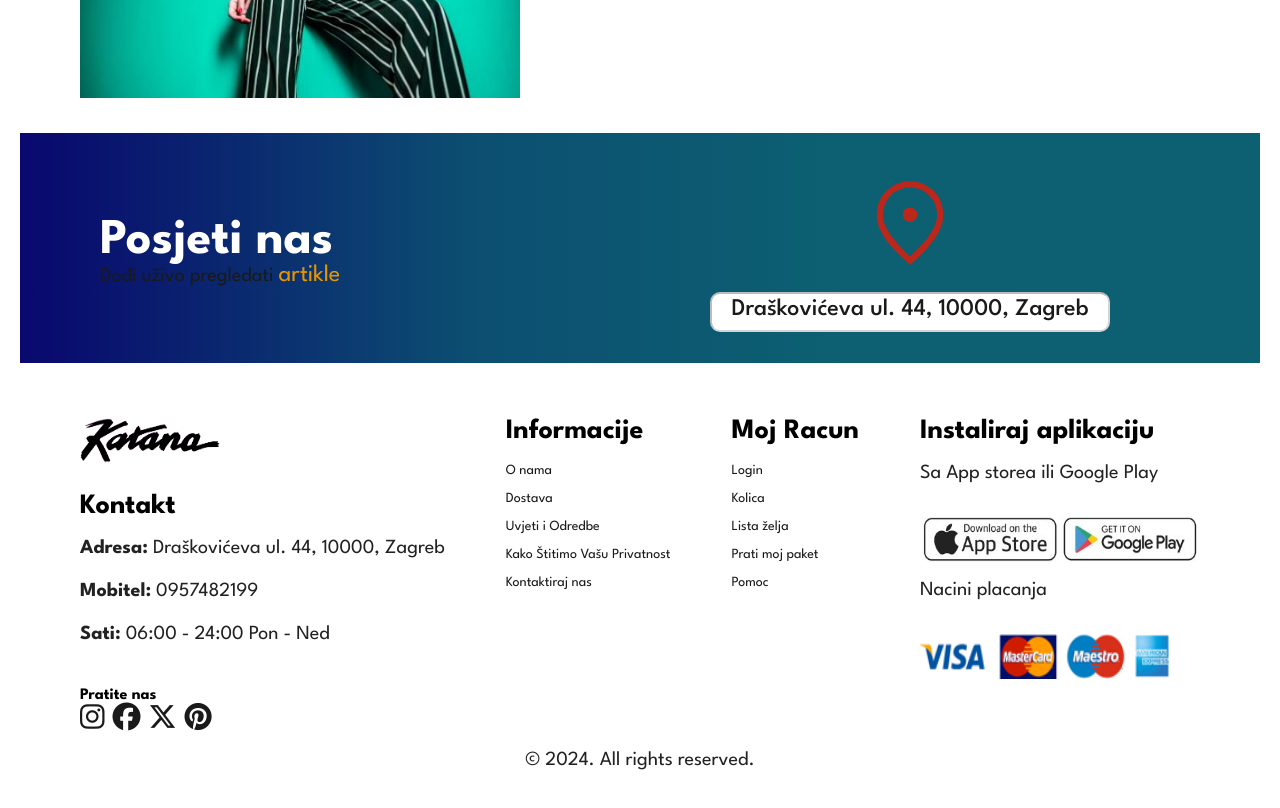
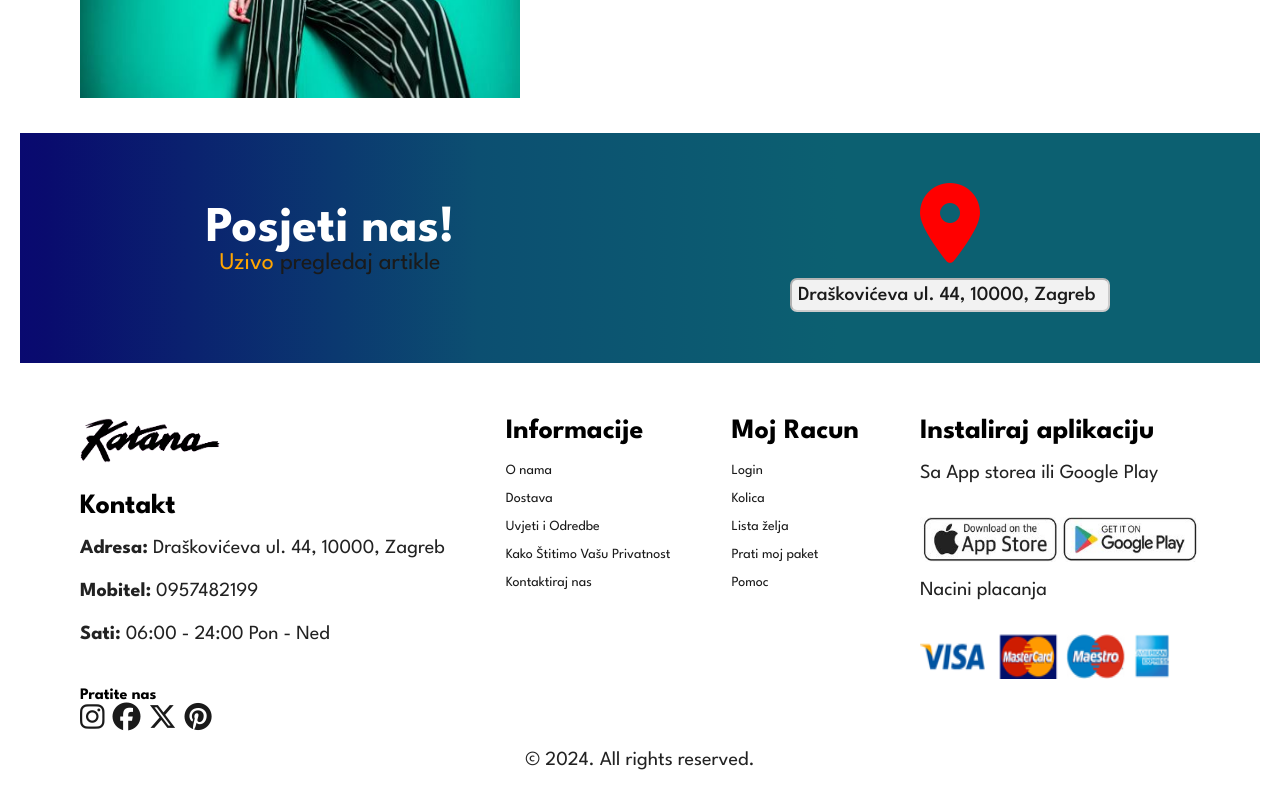
Before and after one commit to AdrianPalcic/WebshopReact, a React (Vite) app: page /#/ in a window 1280 px wide. Shown: the part 5040-5848 px from the top of the page. Built offline with nearby package versions, Linux system fonts and the light colour scheme.

Commit message:
Fixed bugs

```diff
--- a/src/CSS/Home-page.css
+++ b/src/CSS/Home-page.css
@@ -329,7 +329,7 @@ p {
 }
 .bimbo {
     display:flex;
-
+    padding: 40px 80px;
    flex-wrap:wrap;
    justify-content: space-between;
 }
@@ -399,64 +399,59 @@ p {
     padding: 0 80px;
 }
 .comeandvisit {
-    display: flex;
-    justify-content: space-between;
-    flex-wrap:wrap;
     align-items: center;
     background: rgb(9,9,112);
     background: linear-gradient(90deg, rgba(9,9,112,1) 0%, rgba(9,11,110,1) 2%, rgba(12,79,113,1) 37%, rgba(12,96,113,1) 66%, rgba(12,96,113,1) 93%);
     height:230px;
     margin: 15px 20px;
+    display:flex;
+    color:white;
+    justify-content: space-between;
+    flex-wrap: wrap;
+}
+.comeandvisit .visit h2 {
+    font-size:50px;
+}
+.comeandvisit .visit p {
+    color: #1a1a1a;
+    font-size:24px;
+}
+.comeandvisit .visit span {
+    color:orange
 }
 .comeandvisit div {
+
+    width:100px;
+    height:100%;
     flex:1;
+    padding:20px;
+
 }
-.comeandvisit .posjeti-text h2 {
-font-size: 50px;
-color:white;
-font-weight: 700;
+.comeandvisit .visit {
+    display:flex;
+    justify-content: center;
+    flex-direction:column;
+    align-items: center;
 }
-.comeandvisit .posjeti-text p {
-    font-size: 20px;
-    font-weight:400;
-    color:#1a1a1a;
-}
-.adresa {
+.comeandvisit .location {
     display:flex;
     flex-direction: column;
-    align-items: center;
-
-}
-.comeandvisit .adresa  svg {
-   width:100%;
-   height: 100%;
-
-
-}
-.comeandvisit .adresa input {
-    height: 45px;
-    text-align: center;
-    padding:12px 0px;
-    display:flex;
     justify-content: center;
     align-items: center;
-    width:400px;
-    flex:1;
-    margin:15px 15px;
-    border-radius: 10px;
-    background-color: white;
-
 }
-.comeandvisit .adresa input::placeholder {
-    font-size:24px;
+.comeandvisit .location i {
+    font-size:80px;
+    margin-bottom:15px;
+    color:red;
+}
+.comeandvisit .location input {
+    padding:6px;
+    border-radius: 7px;
+    background-color: hsl(0, 0%, 95%);
+    font-size: 20px;
+    width:320px;
     font-weight:500;
-    color: #1a1a1a;
-    padding:10px 0px;
-
-}
-.comeandvisit .posjeti-text span {
-    font-size: 24px;
-    color:hsl(39, 100%, 45%);
+    color:#1a1a1a;
 }
 
 footer img {
@@ -470,7 +465,7 @@ footer {
     display:flex;
     flex-wrap:wrap;
     justify-content: space-between;
-
+    padding: 40px 80px;
 }
 footer .col{
     display:flex;
@@ -547,6 +542,7 @@ footer .cr  {
     .bimbo .banner-box {
         min-width: 100%;
         height:30vh;
+        margin: 0 0 15px 0;
 
     }
     .bombi  {
@@ -555,34 +551,19 @@ footer .cr  {
     .bombi .banner-box {
         width: 28%;
     }
+    .comeandvisit div {
+        flex:0;
+        width:100%;
+    }
     .comeandvisit {
+        height:33vh;
         flex-direction: column;
-        justify-content: center;
-        align-items: center;
-        height:33vh;
-
+        height: max-content;
     }
 
-    .comeandvisit .adresa input {
-        width:400px;
-
-    }
 }
 @media (max-width: 477px) {
-    .sec-pad {
-        padding: 20px;
-    }
-    .comeandvisit {
-        flex-direction: column;
-        flex-wrap:wrap;
-        height:36vh
-    }
-    .comeandvisit .adresa input {
-        width:250px;
-    }
-    .comeandvisit .adresa input::placeholder {
-        font-size:14px;
-    }
+
     .hero-section {
         padding: 0 20px;
         background-position: 55%;
@@ -601,9 +582,11 @@ footer .cr  {
     }
     .f-section {
         justify-content: space-between;
+        padding: 20px;
     }
     .f-section .box {
-        width:150px;
+
+        width:120px;
         font-size:14px;
         margin: 0 0 15px 0;
     }
@@ -627,8 +610,14 @@ footer .cr  {
         text-align:center;
         padding:10px;
     }
+    .bimbo {
+        padding:20px;
+    }
     .bimbo .banner-box {
+        padding:20px;
         height: 53vh;
+        min-width:100%;
+        margin: 0 0 15px 0;
 
     }
     .bimbo .banner-box:nth-child(2) {
@@ -640,4 +629,10 @@ footer .cr  {
     .bombi .banner-box {
         width:100%;
     }
+    .comeandvisit .location i {
+        font-size: 50px;
+    }
+    footer {
+        padding: 20px;
+    }
 }
--- a/src/Components/HomePageComp/Cards.jsx
+++ b/src/Components/HomePageComp/Cards.jsx
@@ -1,7 +1,7 @@
 
     function Cards({background, background2}) {
         return (
-            <section className="sec-pad bimbo">
+            <section className=" bimbo">
     <div className="banner-box" style={background}>
     <h2>Lorem ipsum</h2>
     <h1>Lorem ipsum dolor sit</h1>
--- a/src/Components/HomePageComp/F-section.jsx
+++ b/src/Components/HomePageComp/F-section.jsx
@@ -1,7 +1,7 @@
 
     function Fsection({data}) {
         return (
-        <section className="f-section sec-pad">
+        <section className="f-section">
             {data.map((card) => {
                 return (
                 <div class="box" key={card.id}>
--- a/src/Components/HomePageComp/Footer.jsx
+++ b/src/Components/HomePageComp/Footer.jsx
@@ -1,7 +1,7 @@
 
     function Footer({logo, store, store2, pay}) {
         return (
-            <footer className="sec-pad">
+            <footer>
     <div className="col">
     <img className="logo" src={logo} alt="brand_logo" />
     <h2>Kontakt</h2>
--- a/src/Components/HomePageComp/Visiti.jsx
+++ b/src/Components/HomePageComp/Visiti.jsx
@@ -1,18 +1,20 @@
+import { useState } from "react";
 
     function Visit() {
+
+        const [value, setValue] = useState("Draškovićeva ul. 44, 10000, Zagreb")
+
         return (
-            <section className="comeandvisit sec-pad">
-    <div className="posjeti-text">
-        <h2>Posjeti nas</h2>
-        <p>Dođi uživo pregledati <span>artikle</span></p>
-    </div>
-    <div className="adresa">
-        <i><svg xmlns="http://www.w3.org/2000/svg" height="100px" viewBox="0 -960 960 960" width="100px" fill="#BB271A">
-    <path d="M480.09-490q28.91 0 49.41-20.59 20.5-20.59 20.5-49.5t-20.59-49.41q-20.59-20.5-49.5-20.5t-49.41 20.59q-20.5 20.59-20.5 49.5t20.59 49.41q20.59 20.5 49.5 20.5ZM480-159q133-121 196.5-219.5T740-552q0-117.79-75.29-192.9Q589.42-820 480-820t-184.71 75.1Q220-669.79 220-552q0 75 65 173.5T480-159Zm0 79Q319-217 239.5-334.5T160-552q0-150 96.5-239T480-880q127 0 223.5 89T800-552q0 100-79.5 217.5T480-80Zm0-480Z"/>
-</svg></i>
-        <input type="text" disabled  placeholder="Draškovićeva ul. 44, 10000, Zagreb"/>
-    </div>
-</section>
+            <section className="comeandvisit">
+            <div className="visit">
+               <h2>Posjeti nas!</h2>
+               <p><span>Uzivo</span> pregledaj artikle</p>
+            </div>
+            <div className="location">
+            <i class="fa-solid fa-location-dot"></i>
+            <input type="text" disabled value={value}></input>
+            </div>
+           </section>
         );
     }
 
--- a/src/Pages/Home.jsx
+++ b/src/Pages/Home.jsx
@@ -1,6 +1,12 @@
 import "../CSS/Home-page.css";
 import "@fortawesome/react-fontawesome";
 import '@fortawesome/fontawesome-free/css/all.min.css';
+import Banner from "../Components/HomePageComp/CallToAction";
+import Hero from "../Components/HomePageComp/Hero";
+import Fproducts from "../Components/HomePageComp/FeaturedProducts";
+import Visit from "../Components/HomePageComp/Visiti";
+import Novo from "../Components/HomePageComp/Novo";
+import Fsection from "../Components/HomePageComp/F-section";
 import sectionImage1 from "../assets/images/feature_section_1.png";
 import sectionImage2 from "../assets/images/feature_section_2.png";
 import sectionImage3 from "../assets/images/feature_section_3.png";
@@ -24,17 +30,15 @@ import summer1 from "../assets/images/ronald-cuyan-AJgFLjnmSs4-unsplash.jpg";
 import summer2 from "../assets/images/bannercollection.jpg";
 import summer3 from "../assets/images/liana-mikah-loo1hKZmZ3E-unsplash.jpg";
 import summer4 from "../assets/images/bannercollectio4.jpg";
-import Hero from "../Components/HomePageComp/Hero";
-import Fsection from "../Components/HomePageComp/F-section";
-import Fproducts from "../Components/HomePageComp/FeaturedProducts";
-import Banner from "../Components/HomePageComp/CallToAction";
-import Novo from "../Components/HomePageComp/Novo";
+import { useState } from "react";
 import Cards from "../Components/HomePageComp/Cards";
 import SmallCards from "../Components/HomePageComp/SmallCards";
-import Visit from "../Components/HomePageComp/Visiti";
 import Footer from "../Components/HomePageComp/Footer";
 
+
 function Home() {
+
+    const [value, setValue] = useState("Draškovićeva ul. 44, 10000, Zagreb")
 
     const fetatureData = [
         {
@@ -155,8 +159,7 @@ function Home() {
     }
     return (
       <>
-
-<Hero background={heroBackground}/>
+      <Hero background={heroBackground}/>
 <Fsection data={fetatureData}/>
 <Fproducts data={featuredProductData} text={"Istaknuti Proizvodi"} text2={"Some text with 10 long words"}/>
 <Banner background={bannerBackground} />
@@ -166,6 +169,7 @@ function Home() {
 <Visit />
 <Footer logo={logo} store={AppStore} store2={TrgPlay} pay={payPic} />
 
+
 </>
     )
 }
```
